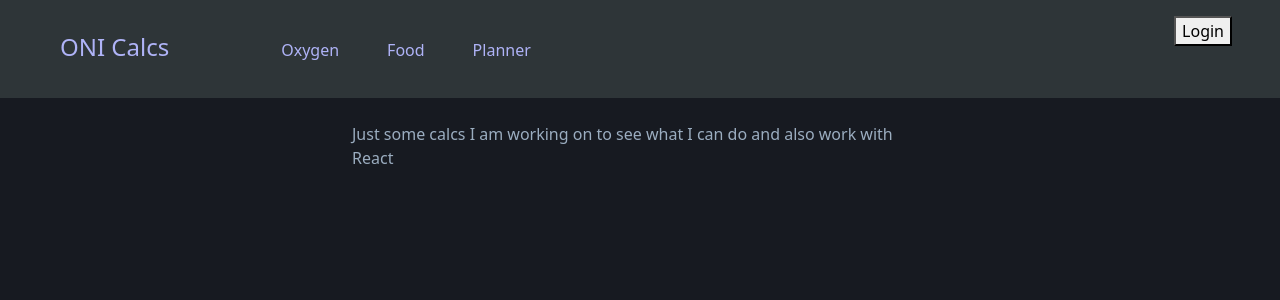
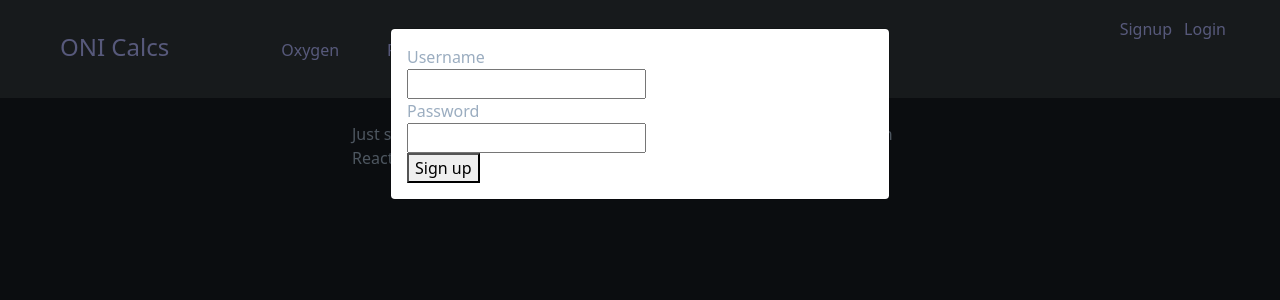
Before and after one commit to effervescent000/oni_calcs, a React (Create React App) app: page / in a window 1280 px wide. Both pictures are taken after a click on the button "Login". Shown: the top 300 px of the page. Built offline with nearby package versions, Linux system fonts and the light colour scheme.

Commit message:
login and signup modals

```diff
--- a/package.json
+++ b/package.json
@@ -6,6 +6,7 @@
     "@testing-library/jest-dom": "^5.16.1",
     "@testing-library/react": "^12.1.2",
     "@testing-library/user-event": "^13.5.0",
+    "axios": "^0.25.0",
     "bootstrap": "^5.1.3",
     "formik": "^2.2.9",
     "js-cookie": "^3.0.1",
--- a/src/components/auth/account-status.js
+++ b/src/components/auth/account-status.js
@@ -1,8 +1,21 @@
-import React, { useContext } from "react";
+import React, { useContext, useState } from "react";
 import { UserContext } from "../../user-context";
+import LoginModal from "./login-modal";
+
+import SignupModal from "./signup-modal";
 
 const AccountStatus = (props) => {
     const { loggedIn, user } = useContext(UserContext);
+    const [signupModal, setSignupModal] = useState(false);
+    const [loginModal, setLoginModal] = useState(false);
+
+    const toggleSignupModal = () => {
+        setSignupModal(!signupModal);
+    };
+
+    const toggleLoginModal = () => {
+        setLoginModal(!loginModal);
+    };
 
     const renderContent = () => {
         if (loggedIn) {
@@ -15,7 +28,14 @@ const AccountStatus = (props) => {
         } else {
             return (
                 <div className="account-status">
-                    <button className="link-button">Login</button>
+                    <button className="link-button" onClick={toggleSignupModal}>
+                        Signup
+                    </button>
+                    <SignupModal isOpen={signupModal} toggle={toggleSignupModal} />
+                    <button className="link-button" onClick={toggleLoginModal}>
+                        Login
+                    </button>
+                    <LoginModal isOpen={loginModal} toggle={toggleLoginModal} />
                 </div>
             );
         }
--- /dev/null
+++ b/src/components/auth/login-modal.js
@@ -0,0 +1,39 @@
+import React, { useContext } from "react";
+import axios from "axios";
+import { Formik, Form } from "formik";
+import { Modal, ModalBody } from "reactstrap";
+import * as Yup from "yup";
+
+import TextInput from "../form-components/text-input";
+import PasswordInput from "../form-components/password-input";
+import { UserContext } from "../../user-context";
+
+const LoginModal = (props) => {
+    const { setUser, setProfile } = useContext(UserContext);
+
+    return (
+        <Modal isOpen={props.isOpen} toggle={props.toggle}>
+            <ModalBody>
+                <Formik
+                    initialValues={{ username: "", password: "" }}
+                    onSubmit={(values) => {
+                        axios
+                            .post(`${process.env.REACT_APP_DOMAIN}/auth/signup`, values)
+                            .then((response) => {
+                                console.log(response);
+                            })
+                            .catch((error) => console.log(error.response));
+                    }}
+                >
+                    <Form>
+                        <TextInput label="Username" name="username" />
+                        <PasswordInput label="Password" name="password" />
+                        <button type="submit">Sign up</button>
+                    </Form>
+                </Formik>
+            </ModalBody>
+        </Modal>
+    );
+};
+
+export default LoginModal;
--- /dev/null
+++ b/src/components/auth/signup-modal.js
@@ -0,0 +1,40 @@
+import React, { useContext } from "react";
+import axios from "axios";
+import { Formik, Form } from "formik";
+import { Modal, ModalBody } from "reactstrap";
+import * as Yup from "yup";
+
+import TextInput from "../form-components/text-input";
+import PasswordInput from "../form-components/password-input";
+import { UserContext } from "../../user-context";
+
+const SignupModal = (props) => {
+    const { setUser, setProfile } = useContext(UserContext);
+
+    return (
+        <Modal isOpen={props.isOpen} toggle={props.toggle}>
+            <ModalBody>
+                <Formik
+                    initialValues={{ username: "", password: "", confirmPassword: "" }}
+                    onSubmit={(values) => {
+                        axios
+                            .post(`${process.env.REACT_APP_DOMAIN}/auth/signup`, values)
+                            .then((response) => {
+                                console.log(response);
+                            })
+                            .catch((error) => console.log(error.response));
+                    }}
+                >
+                    <Form>
+                        <TextInput label="Username" name="username" />
+                        <PasswordInput label="Password" name="password" />
+                        <PasswordInput label="Confirm Password" name="confirmPassword" />
+                        <button type="submit">Sign up</button>
+                    </Form>
+                </Formik>
+            </ModalBody>
+        </Modal>
+    );
+};
+
+export default SignupModal;
--- /dev/null
+++ b/src/components/form-components/password-input.js
@@ -0,0 +1,34 @@
+import React from "react";
+import { useField } from "formik";
+import { Popover, PopoverBody } from "reactstrap";
+
+const NumberInput = ({ label, ...props }) => {
+    const [field, meta] = useField(props);
+
+    return (
+        <div className={props.divclass}>
+            <div className="label-wrapper">
+                <label htmlFor={props.id || props.name}>{label}</label>
+            </div>
+            <div className="input-wrapper">
+                <input
+                    className={`password-input${meta.error && meta.touched ? " error" : ""}`}
+                    id={props.name}
+                    type="password"
+                    {...field}
+                    {...props}
+                />
+            </div>
+
+            {meta.touched && meta.error ? (
+                <div className="error-msg">
+                    <Popover placement="bottom" target={props.name} isOpen>
+                        <PopoverBody>{meta.error}</PopoverBody>
+                    </Popover>
+                </div>
+            ) : null}
+        </div>
+    );
+};
+
+export default NumberInput;
--- /dev/null
+++ b/src/components/form-components/text-input.js
@@ -0,0 +1,34 @@
+import React from "react";
+import { useField } from "formik";
+import { Popover, PopoverBody } from "reactstrap";
+
+const NumberInput = ({ label, ...props }) => {
+    const [field, meta] = useField(props);
+
+    return (
+        <div className={props.divclass}>
+            <div className="label-wrapper">
+                <label htmlFor={props.id || props.name}>{label}</label>
+            </div>
+            <div className="input-wrapper">
+                <input
+                    className={`text-input${meta.error && meta.touched ? " error" : ""}`}
+                    id={props.name}
+                    type="text"
+                    {...field}
+                    {...props}
+                />
+            </div>
+
+            {meta.touched && meta.error ? (
+                <div className="error-msg">
+                    <Popover placement="bottom" target={props.name} isOpen>
+                        <PopoverBody>{meta.error}</PopoverBody>
+                    </Popover>
+                </div>
+            ) : null}
+        </div>
+    );
+};
+
+export default NumberInput;
--- a/src/styles/common.scss
+++ b/src/styles/common.scss
@@ -13,3 +13,9 @@ body {
 a {
     @include link-styling();
 }
+
+.link-button {
+    @include link-styling;
+    background-color: transparent;
+    border: none;
+}
```
Also changed, not shown: 1 other file (tests, documents, lock files or other folders).
